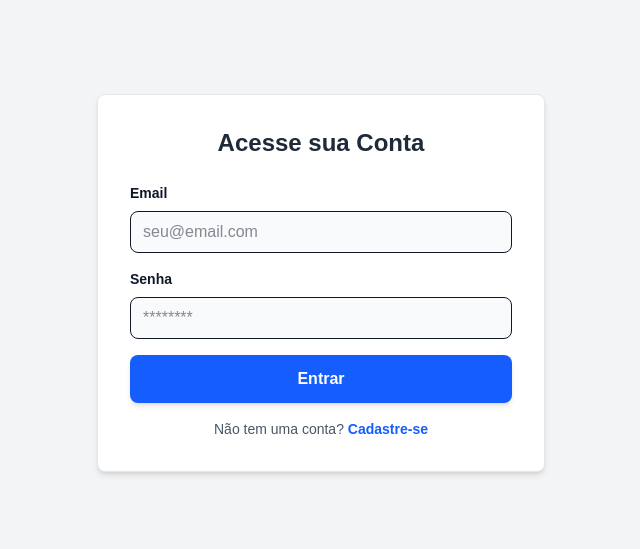
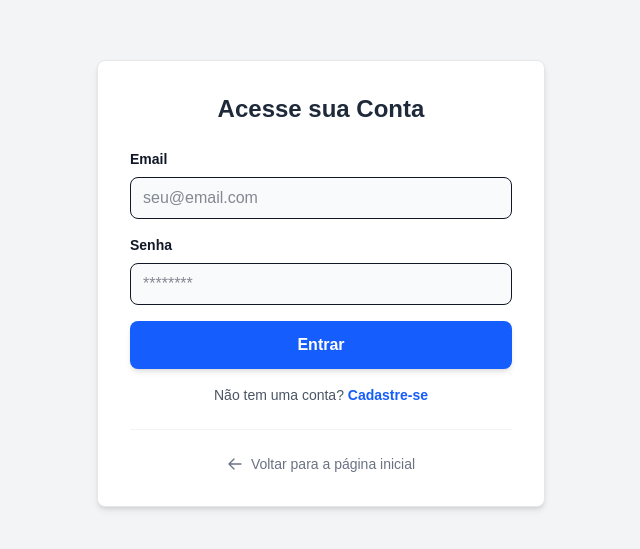
Before and after one commit to helalferrari/kitnets-frontend, a Next.js app: page /login in a window 1280 px wide. Shown: the part 117-666 px from the top of the page, without its empty margins (319-959 px from the left). Built offline with nearby package versions, Linux system fonts and the light colour scheme.

Commit message:
feat: add back to home link in login page

```diff
--- a/src/app/login/page.js
+++ b/src/app/login/page.js
@@ -125,6 +125,15 @@ export default function LoginPage() {
                         Cadastre-se
                     </Link>
                 </p>
+
+                <div className="mt-6 pt-6 border-t border-gray-100 text-center">
+                    <Link href="/" className="text-gray-500 hover:text-gray-700 text-sm flex items-center justify-center gap-2 transition-colors">
+                        <svg xmlns="http://www.w3.org/2000/svg" fill="none" viewBox="0 0 24 24" strokeWidth={2} stroke="currentColor" className="w-4 h-4">
+                            <path strokeLinecap="round" strokeLinejoin="round" d="M10.5 19.5L3 12m0 0l7.5-7.5M3 12h18" />
+                        </svg>
+                        Voltar para a página inicial
+                    </Link>
+                </div>
             </div>
         </div>
     );
```
